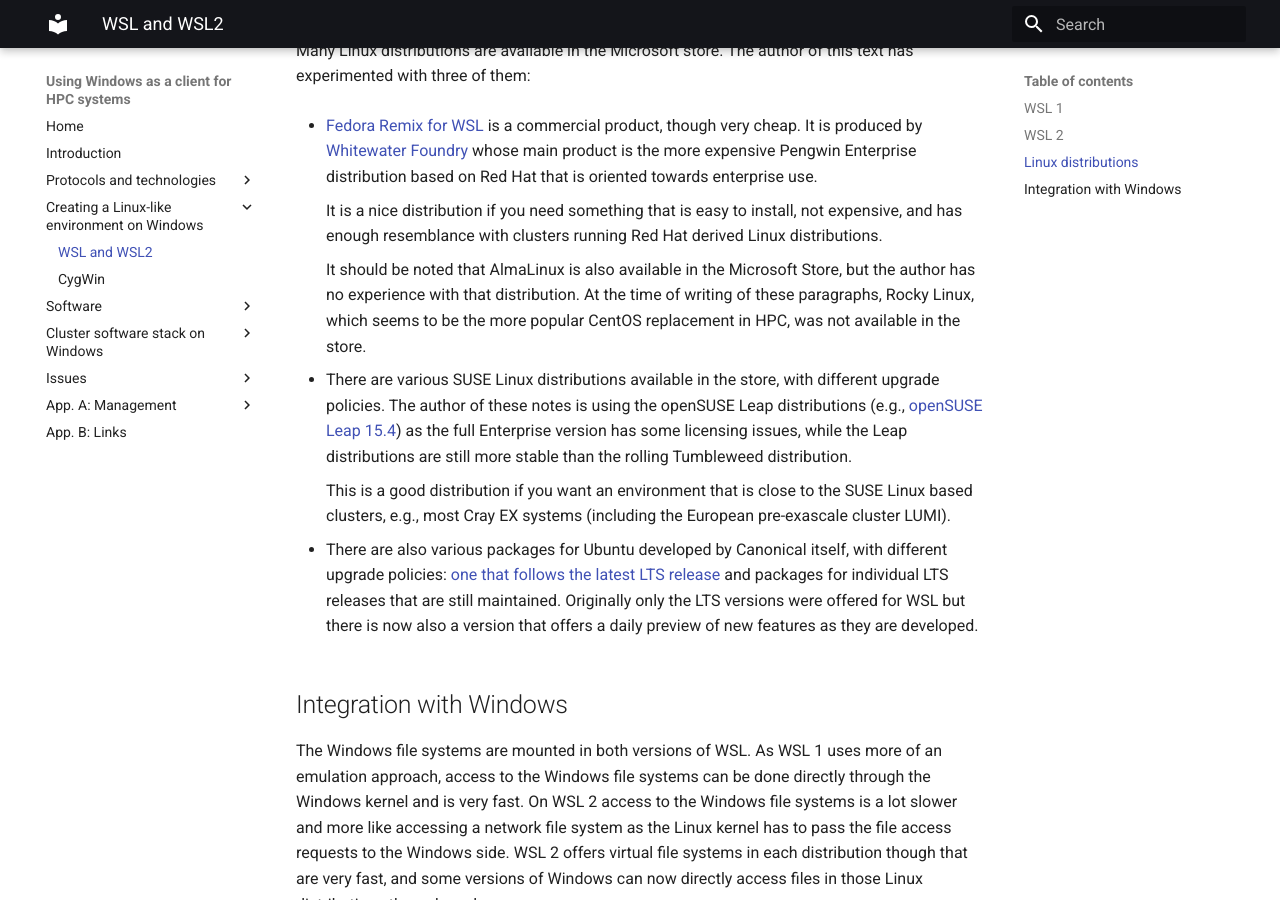
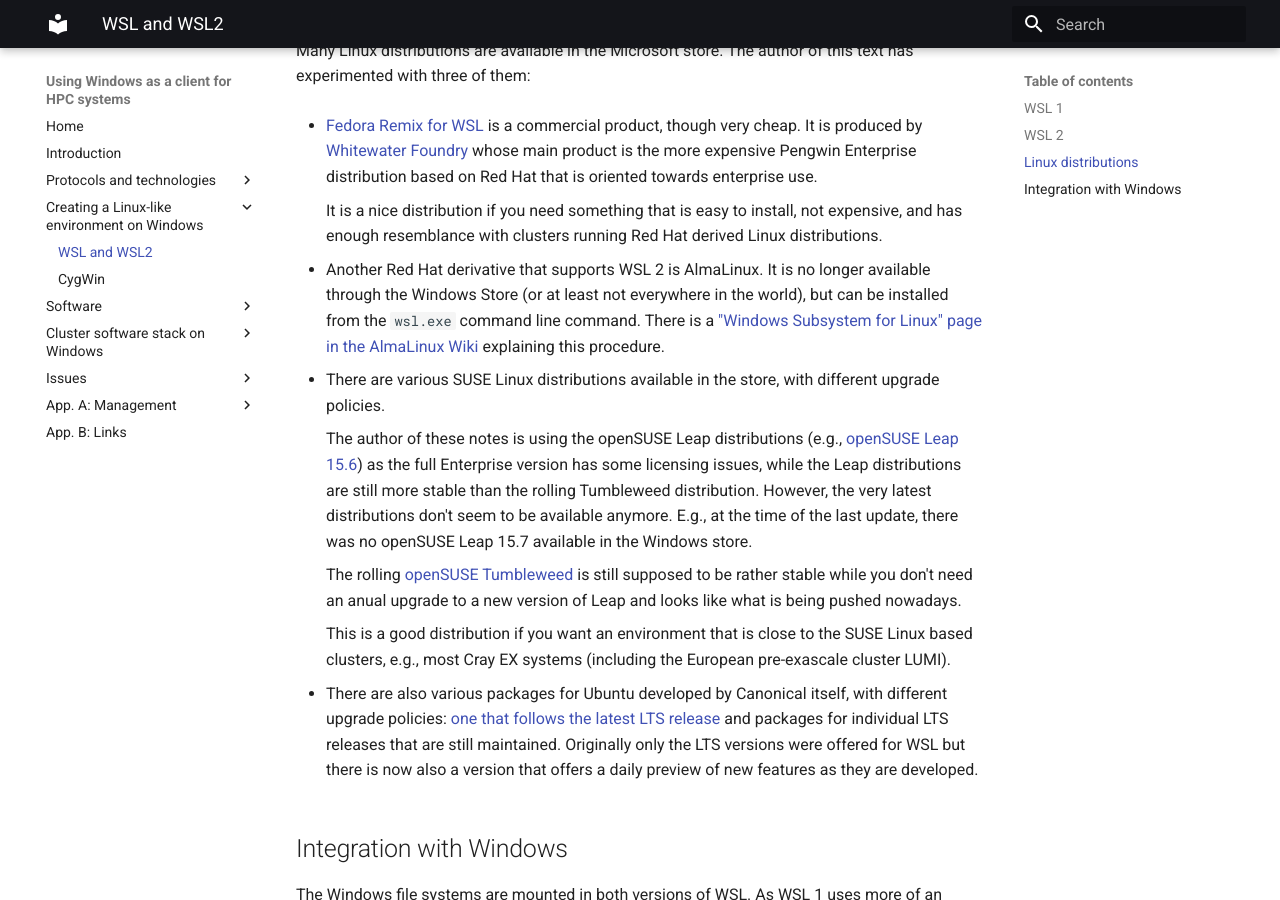
Before and after one commit to klust/windows-client-HPC, an MkDocs documentation site: the page built from docs/2_LinuxOnWin/2_01_WSL.md, in a window 1280 px wide and 900 px high, scrolled down 1298 px. Built offline with MkDocs 1.6.1 and Material for MkDocs 9.7.7, drawn with Linux system fonts in a browser that asks for light colours.

Commit message:
Some updates to WSL instructions after switching to Windows 11.

```diff
--- a/docs/2_LinuxOnWin/2_01_WSL.md
+++ b/docs/2_LinuxOnWin/2_01_WSL.md
@@ -59,16 +59,23 @@
     It is a nice distribution if you need something that is easy to install, not expensive, and
     has enough resemblance with clusters running Red Hat derived Linux distributions.
 
-    It should be noted that AlmaLinux is also available in the Microsoft Store, but the author has
-    no experience with that distribution. At the time of writing of these paragraphs, Rocky Linux,
-    which seems to be the more popular CentOS replacement in HPC, was not available in the store.
+-   Another Red Hat derivative that supports WSL 2 is AlmaLinux. It is no longer available through
+    the Windows Store (or at least not everywhere in the world),
+    but can be installed from the `wsl.exe` command line command.
+    There is a ["Windows Subsystem for Linux" page in the AlmaLinux Wiki](https://wiki.almalinux.org/documentation/wsl.html)
+    explaining this procedure.
 
 -   There are various SUSE Linux distributions available in the store, with different upgrade policies.
+
     The author of these notes is using the openSUSE Leap distributions
-    (e.g., [openSUSE Leap 15.4](https://apps.microsoft.com/store/detail/opensuse-leap-154/9PJPFJHRM62V))
+    (e.g., [openSUSE Leap 15.6](https://apps.microsoft.com/detail/9pdtjhbqrqpf))
     as the full Enterprise version
     has some licensing issues, while the Leap distributions are still more stable than the rolling
-    Tumbleweed distribution.
+    Tumbleweed distribution. However, the very latest distributions don't seem to be available anymore.
+    E.g., at the time of the last update, there was no openSUSE Leap 15.7 available in the Windows store.
+
+    The rolling [openSUSE Tumbleweed](https://apps.microsoft.com/detail/9mssk2zxxn11) is still supposed
+    to be rather stable while you don't need an anual upgrade to a new version of Leap and looks like what is being pushed nowadays.
 
     This is a good distribution if you want an environment that is close to the SUSE Linux based
     clusters, e.g., most Cray EX systems (including the European pre-exascale cluster LUMI).
```
Also changed, not shown: docs/5_Issues/5_01_SSH_key_management.md (+8 -4 lines).
